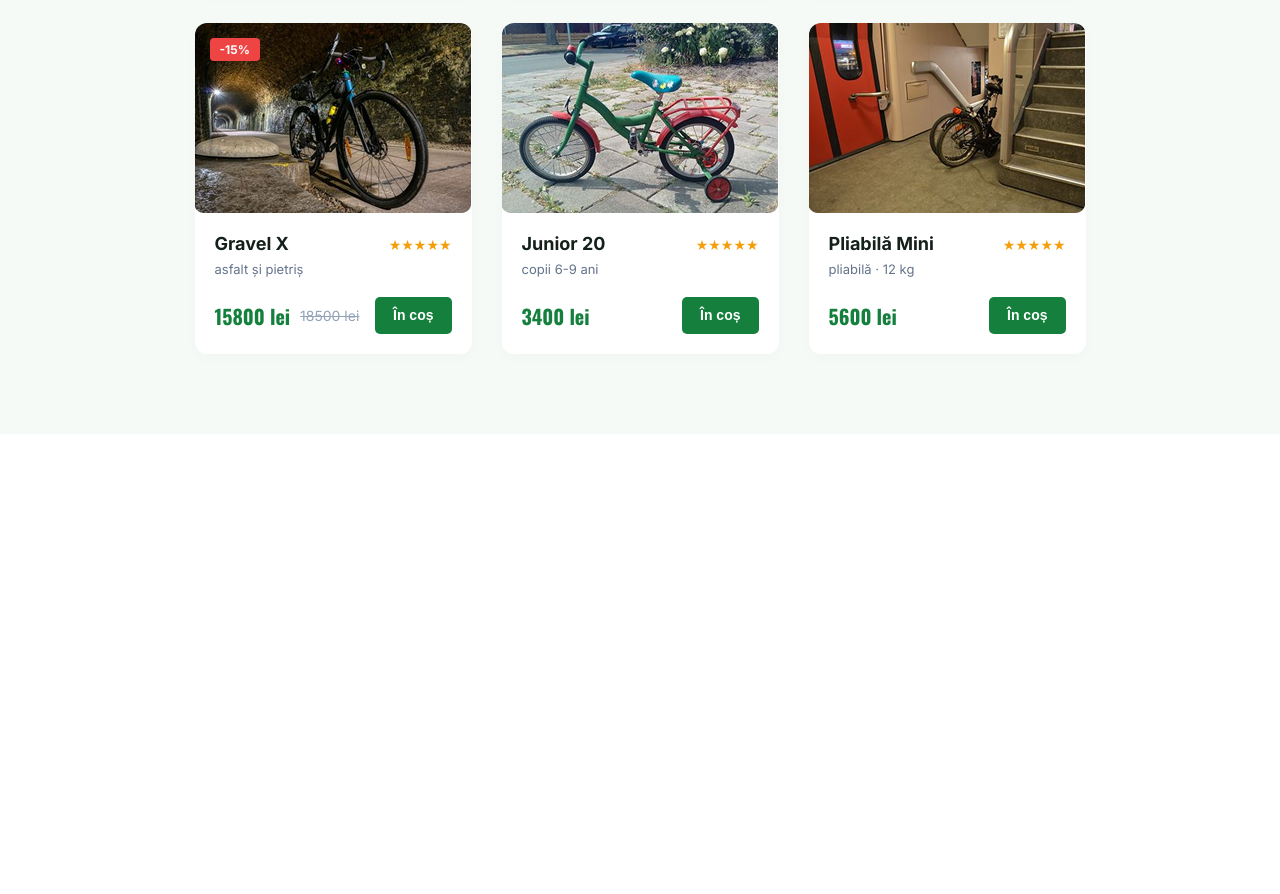
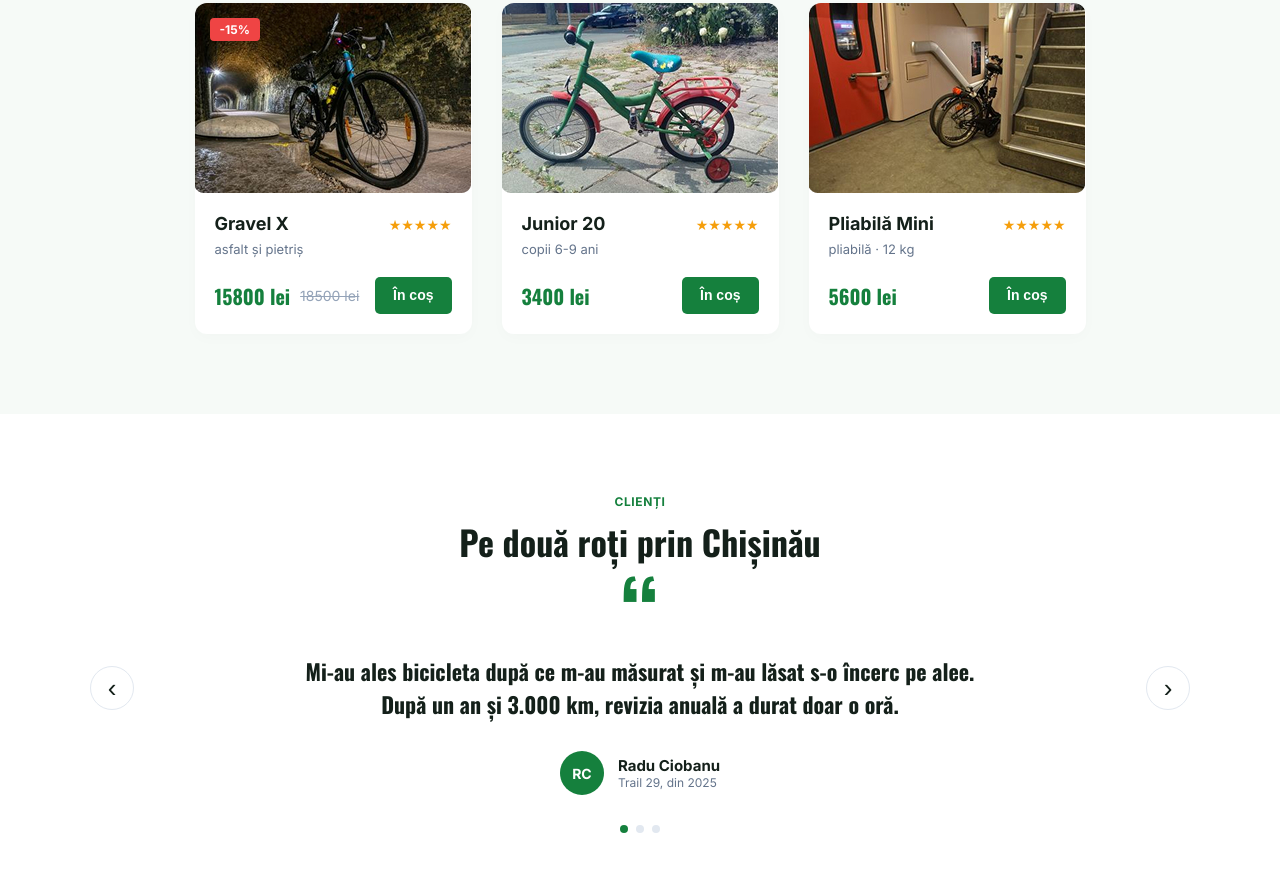
Before and after one commit to PecaArtem/pdaw-ep26.10.2026, a plain HTML site: page index.html in a window 1280 px wide. Shown: the part 1763-2657 px from the top of the page. Before the commit the page ends 2197 px from the top, so only its background shows below. Drawn offline with nearby package versions, Linux system fonts and the light colour scheme.

Commit message:
Add section 4

```diff
--- a/css/style.css
+++ b/css/style.css
@@ -171,7 +171,7 @@
     line-height: 15px;
 }
 
-/* Первая секция */
+
 
 .section-1 {
     display: flex;
@@ -342,7 +342,7 @@
     left: -20px;
 }
 
-/* ВТорая секция */
+
 
 
 .section-2 {
@@ -602,3 +602,143 @@
     cursor: pointer;
     text-align: center;
 }
+
+
+
+.section-4 {
+    width: 100%;
+    height: 480px;
+    padding: 80px 40px;
+    display: flex;
+    flex-direction: column;
+    align-items: center;
+    position: relative;
+    background-color: #fff;
+}
+
+.section-title {
+    margin-bottom: 20px;
+    text-align: center;
+}
+
+.section-title .subtitle {
+    display: block;
+    margin-bottom: 8px;
+    color: #15803d;
+    font-size: 12px;
+    font-weight: 700;
+    line-height: 15px;
+}
+
+.section-title h2 {
+    color: #14201a;
+    font-family: 'Oswald', sans-serif;
+    font-size: 34px;
+    line-height: 50px;
+}
+
+.quote-icon {
+    height: 50px;
+    margin-top: -10px;
+    margin-bottom: 20px;
+    display: flex;
+    align-items: center;
+    justify-content: center;
+    color: #15803d;
+    font-family: 'Oswald', sans-serif;
+    font-size: 90px;
+    font-weight: 700;
+    line-height: 1;
+}
+
+.slider-container {
+    width: 100%;
+    max-width: 1100px;
+    margin-bottom: 30px;
+    display: flex;
+    align-items: center;
+    justify-content: space-between;
+}
+
+.arrow {
+    width: 44px;
+    height: 44px;
+    display: flex;
+    align-items: center;
+    justify-content: center;
+    border: 1px solid #e2e8f0;
+    border-radius: 50%;
+    background-color: #fff;
+    color: #14201a;
+    font-size: 26px;
+    cursor: pointer;
+}
+
+.review-text-box {
+    max-width: 750px;
+    padding: 0 20px;
+    text-align: center;
+}
+
+.review-text {
+    color: #14201a;
+    font-family: 'Oswald', sans-serif;
+    font-size: 22px;
+    font-weight: 700;
+    line-height: 33px;
+}
+
+.user-profile {
+    margin-bottom: 30px;
+    display: flex;
+    align-items: center;
+    gap: 14px;
+}
+
+.user-avatar {
+    width: 44px;
+    height: 44px;
+    display: flex;
+    align-items: center;
+    justify-content: center;
+    border-radius: 50%;
+    background-color: #15803d;
+    color: #fff;
+    font-size: 14px;
+    font-weight: 700;
+}
+
+.user-info {
+    display: flex;
+    flex-direction: column;
+    text-align: left;
+}
+
+.user-info .name {
+    color: #14201a;
+    font-size: 15px;
+    font-weight: 700;
+    line-height: 18px;
+}
+
+.user-info .meta {
+    color: #64748b;
+    font-size: 12px;
+    line-height: 15px;
+}
+
+.slider-dots {
+    display: flex;
+    gap: 8px;
+}
+
+.slider-dots .dot {
+    width: 8px;
+    height: 8px;
+    border-radius: 50%;
+    background-color: #e2e8f0;
+}
+
+.slider-dots .dot.active {
+    background-color: #15803d;
+}
--- a/index.html
+++ b/index.html
@@ -42,7 +42,6 @@
     🛒
     <span class="cart-count">3</span>
     </div>
-    <!-- Первая секция -->
     <section class="section-1">
         <div class="hero-left">
             <span class="badge">Sezonul de toamnă: -20%</span>
@@ -109,7 +108,6 @@
             </div>
         </div>
     </section>
-    <!-- Вторая секция -->
     <section class="section-2">
         <div class="benefits-left">
             <span class="subtitle">DE CE PEDALA</span>
@@ -144,7 +142,6 @@
             </div>
         </div>
     </section>
-    <!-- Третья секция -->
     <section class="section-3">
         <div class="section-title">
             <span class="subtitle">BICICLETE</span>
@@ -267,9 +264,40 @@
             </div>
         </div>
     </section>
+    <section class="section-4">
+        <div class="section-title">
+            <span class="subtitle">CLIENȚI</span>
+            <h2>Pe două roți prin Chișinău</h2>
+        </div>
 
+        <div class="quote-icon">“</div>
+
+        <div class="slider-container">
+            <button class="arrow">‹</button>
+
+            <div class="review-text-box">
+                <p class="review-text">
+                    Mi-au ales bicicleta după ce m-au măsurat și m-au lăsat s-o încerc pe alee. După un an și 3.000 km, revizia anuală a durat doar o oră.
+                </p>
+            </div>
+
+            <button class="arrow">›</button>
+        </div>
+
+        <div class="user-profile">
+            <div class="user-avatar">RC</div>
+            <div class="user-info">
+                <span class="name">Radu Ciobanu</span>
+                <span class="meta">Trail 29, din 2025</span>
+            </div>
+        </div>
+
+        <div class="slider-dots">
+            <span class="dot active"></span>
+            <span class="dot"></span>
+            <span class="dot"></span>
+        </div>
     </section>
-    <section class="section-4">
 
     </section>
     <section class="section-5">
```
